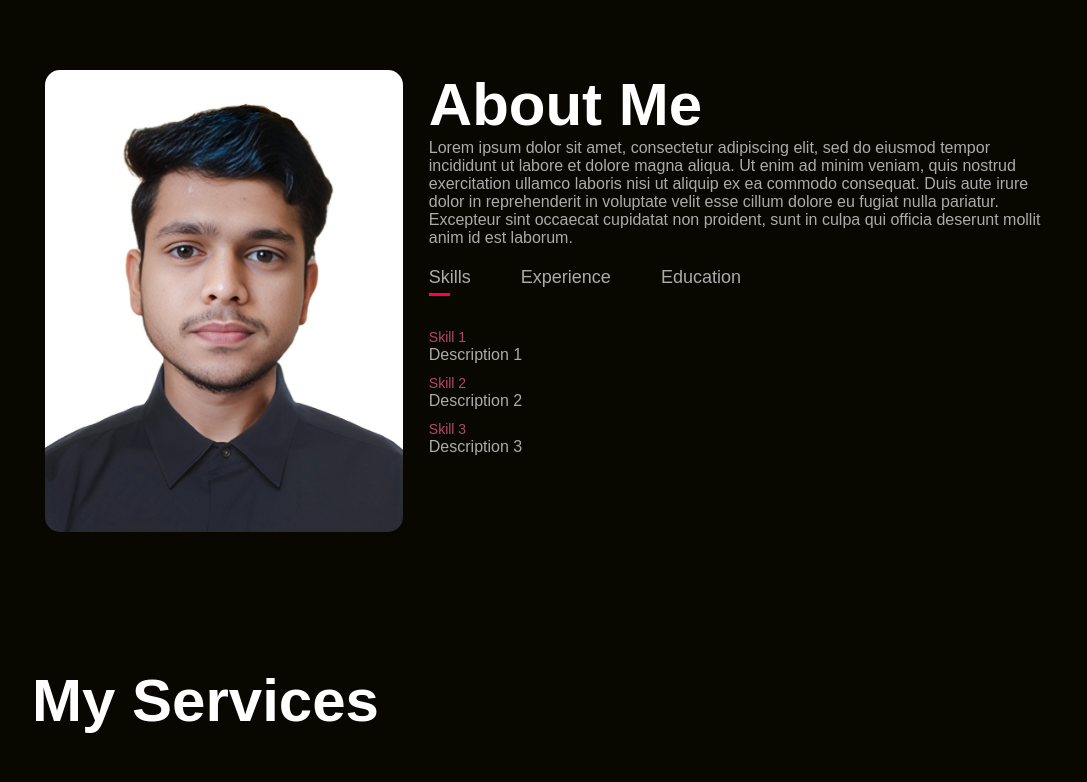
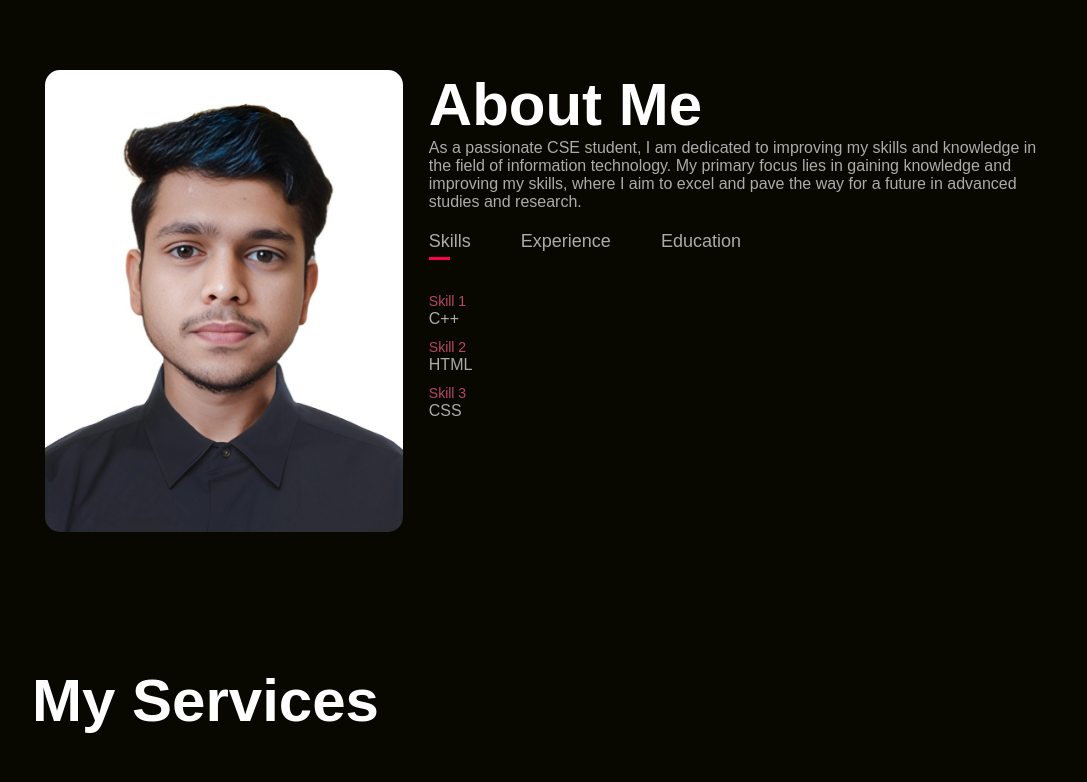
Before and after one commit to Samyak05/Portfolio, a plain HTML site: page index.html in a window 1280 px wide. Shown: the part 820-1602 px from the top of the page, without its empty margins (96-1183 px from the left). Drawn offline with Linux system fonts and the light colour scheme.

Commit message:
Add files via upload

```diff
--- a/index.html
+++ b/index.html
@@ -38,7 +38,7 @@
                 </div>
                 <div class="about-col-2">
                     <h1 class="subtitle">About Me</h1>
-                    <p>Lorem ipsum dolor sit amet, consectetur adipiscing elit, sed do eiusmod tempor incididunt ut labore et dolore magna aliqua. Ut enim ad minim veniam, quis nostrud exercitation ullamco laboris nisi ut aliquip ex ea commodo consequat. Duis aute irure dolor in reprehenderit in voluptate velit esse cillum dolore eu fugiat nulla pariatur. Excepteur sint occaecat cupidatat non proident, sunt in culpa qui officia deserunt mollit anim id est laborum.</p>
+                    <p>As a passionate CSE student, I am dedicated to improving my skills and knowledge in the field of information technology. My primary focus lies in gaining knowledge and improving my skills, where I aim to excel and pave the way for a future in advanced studies and research.</p>
 
                     <div class="tab-titles">
                         <p class="tab-links active-link" onclick="opentab('Skills')">Skills</p>
@@ -47,9 +47,9 @@
                     </div>
                     <div class="tab-contents active-tab" id="Skills">
                         <ul>
-                            <li><span>Skill 1</span><br>Description 1</li>
-                            <li><span>Skill 2</span><br>Description 2</li>
-                            <li><span>Skill 3</span><br>Description 3</li>
+                            <li><span>Skill 1</span><br>C++</li>
+                            <li><span>Skill 2</span><br>HTML</li>
+                            <li><span>Skill 3</span><br>CSS</li>
                         </ul>
                     </div>
                     <div class="tab-contents" id="Experience">
```
